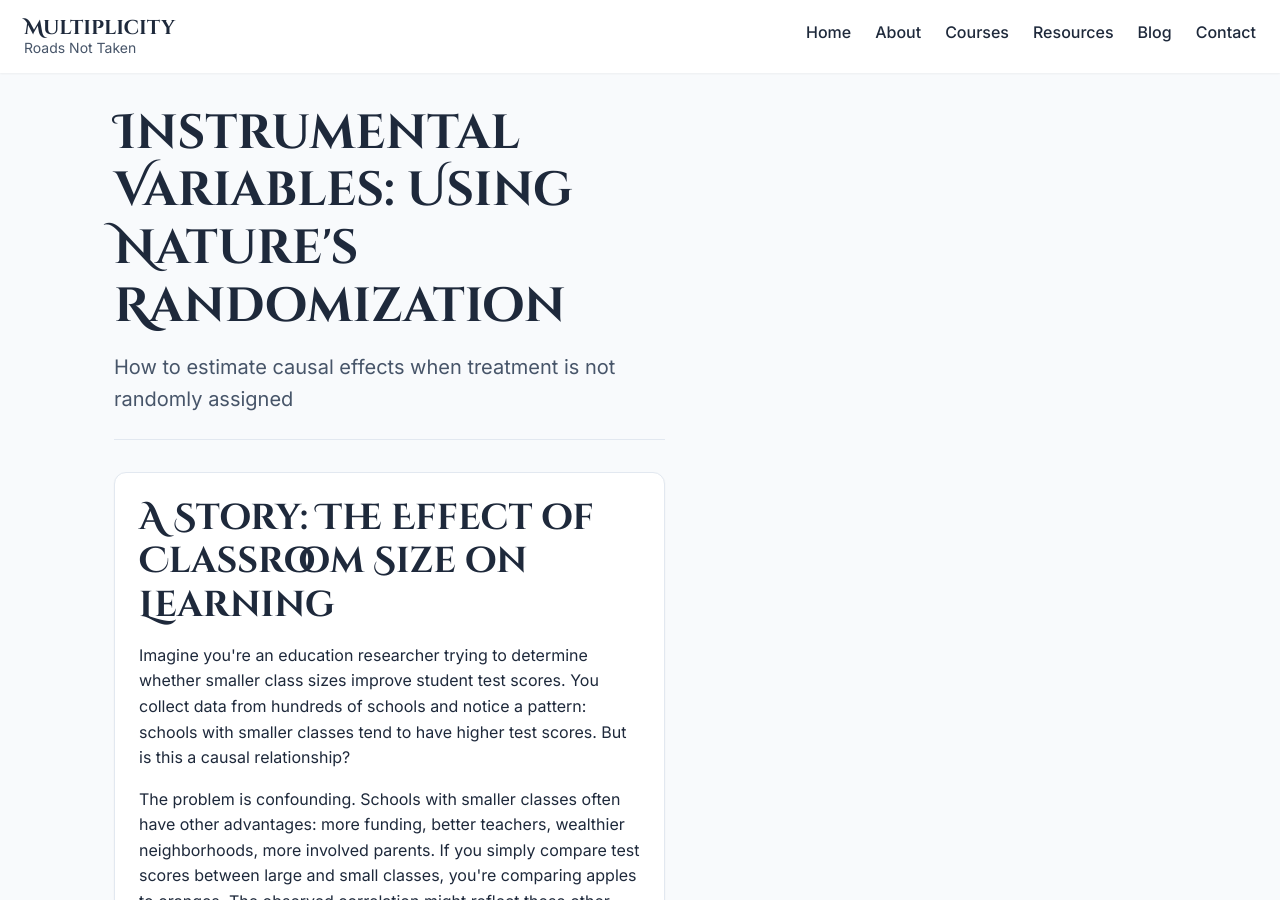
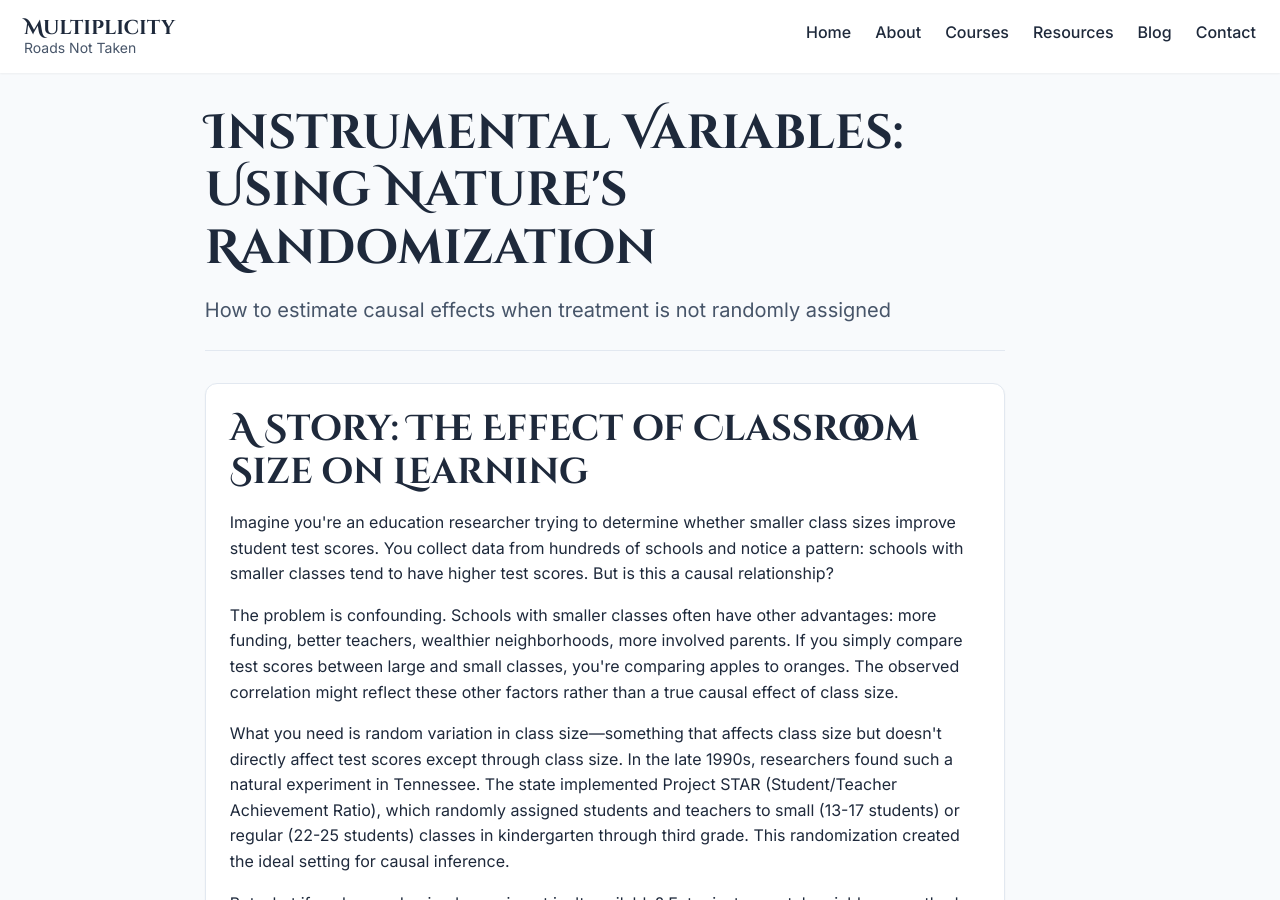
Before and after one commit to Feiran-Z/Multiplicity, a Jekyll site: the page built from instrumental-variables.md, in a window 1280 px wide and 900 px high. Built offline with Jekyll 4.4.1, drawn with Linux system fonts in a browser that asks for light colours; some of the changed text lies outside the part shown.

Commit message:
Layout fix #10

```diff
--- a/_sass/_components.scss
+++ b/_sass/_components.scss
@@ -1428,7 +1428,7 @@
     // TOC/Sidebar have $spacing-6 padding (24px) on each side = 48px total
     // Plus 1px border on each side = 2px total
     // So we need to reduce min/max by ~50px to account for internal spacing
-    grid-template-columns: minmax(0, 0.4fr) minmax(0.5fr, 800px) minmax(0, 0.4fr);
+    grid-template-columns: minmax(0, 0.4fr) minmax(600px, 800px) minmax(0, 0.4fr);
     gap: $spacing-10;
 
     // Explicitly place grid items in their columns
```
